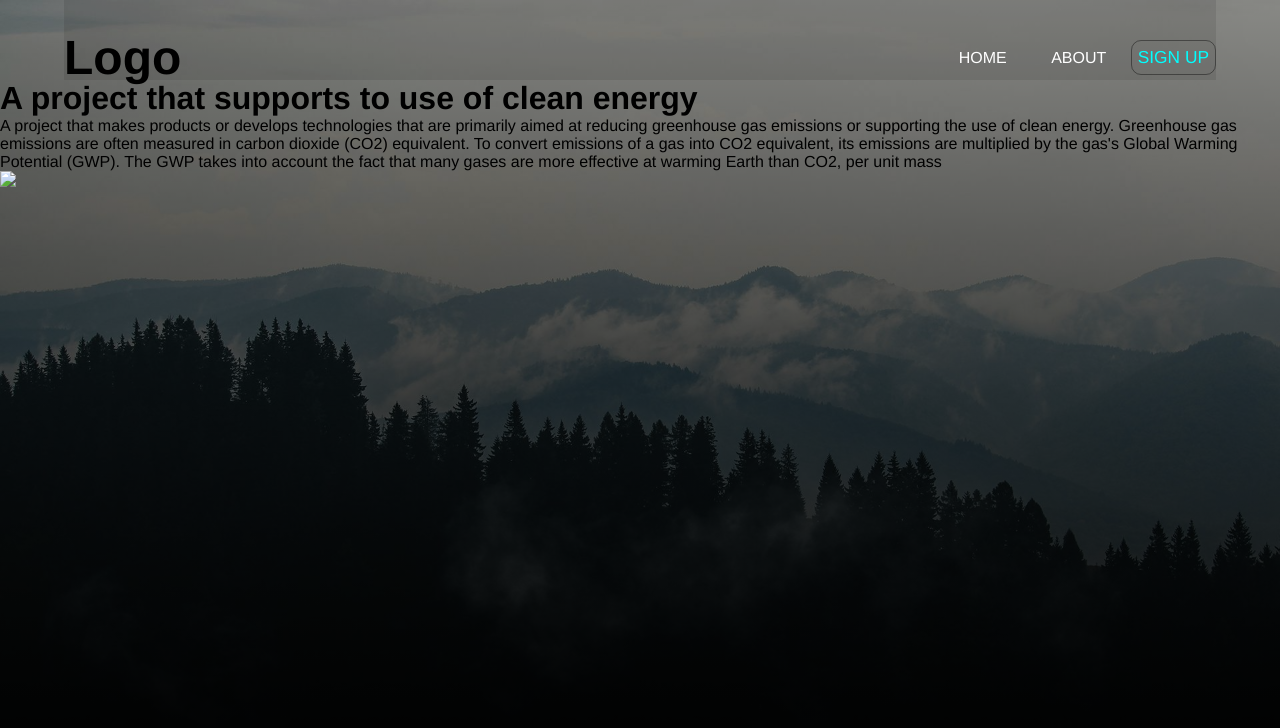
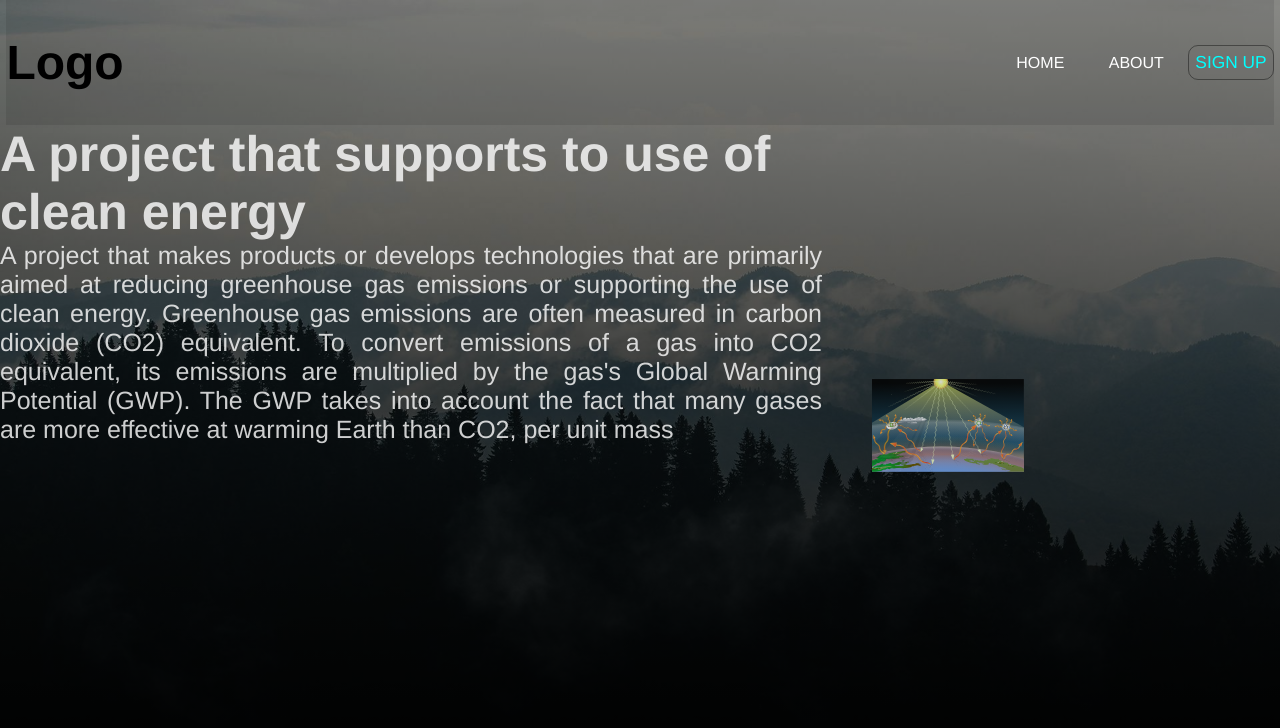
Before and after one commit to varun1130/Green-Project, a plain HTML site: page index.html in a window 1280 px wide. Drawn offline with Linux system fonts and the light colour scheme.

Commit message:
Add files via upload
Made some changes in the index file and removed some Tabs in-order to maintain simplicity

```diff
--- a/LoginStyle.css
+++ b/LoginStyle.css
@@ -111,12 +111,11 @@ text-decoration: underline;
   text-decoration: underline;
 }
 .navBar{
-  width: 90%;
+  width: 99%;
   margin: auto;
   display: flex;
   align-items: center;
   padding: 35px 0px;
-  height : 10vh;
   background-color: rgba(15,15 ,15 ,0.1 );
   justify-content: space-between;
 }
--- a/index-style.css
+++ b/index-style.css
@@ -12,13 +12,12 @@
   background-size: cover;
 }
 .navBar{
-  width: 90%;
+  width: 99%;
   margin: auto;
-  background-color: rgba(15,15 ,15 ,0.1 );
   display: flex;
   align-items: center;
-  padding-top: 35px;
-  height : 10vh;
+  padding: 35px 0px;
+  background-color: rgba(15,15 ,15 ,0.1 );
   justify-content: space-between;
 }
 .logo{
@@ -83,3 +82,21 @@ button{
 footer{
   position: absolute;
 }
+#content{
+  height: auto;
+  display: flex;
+  font-size: 25px;
+  width: 80%;
+  color:#ffff;
+  opacity: 0.8  ;
+  gap: 50px;
+
+}
+#para{
+  text-align: justify;
+}
+#image img{
+  margin: auto;
+  width: 100%;
+  height: 600px;
+}
```
Also changed, not shown: sign.html (+0 -1 lines), Greenhouse-effect-t2.svg (added), Physical_Drivers_of_climate_change.svg (added).
